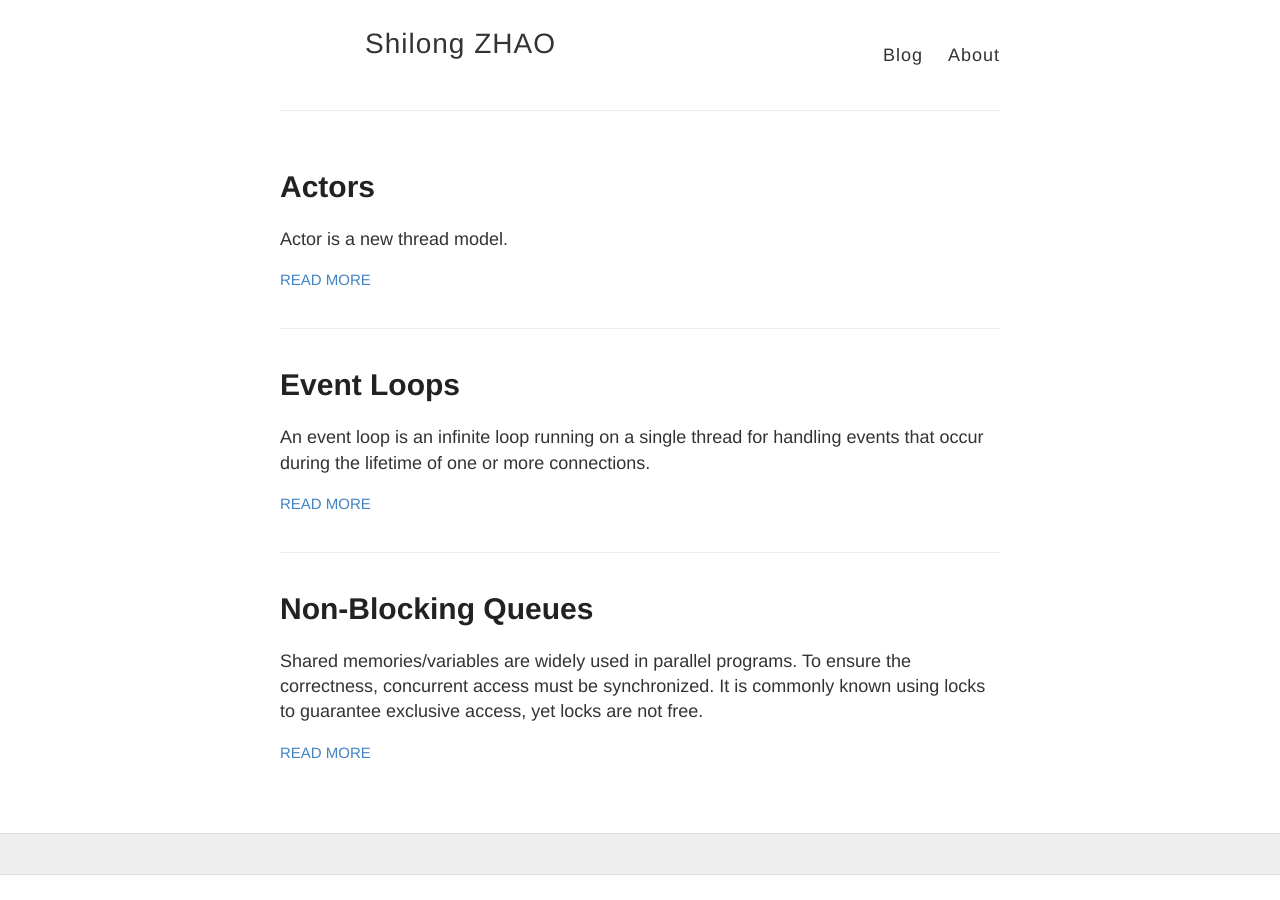
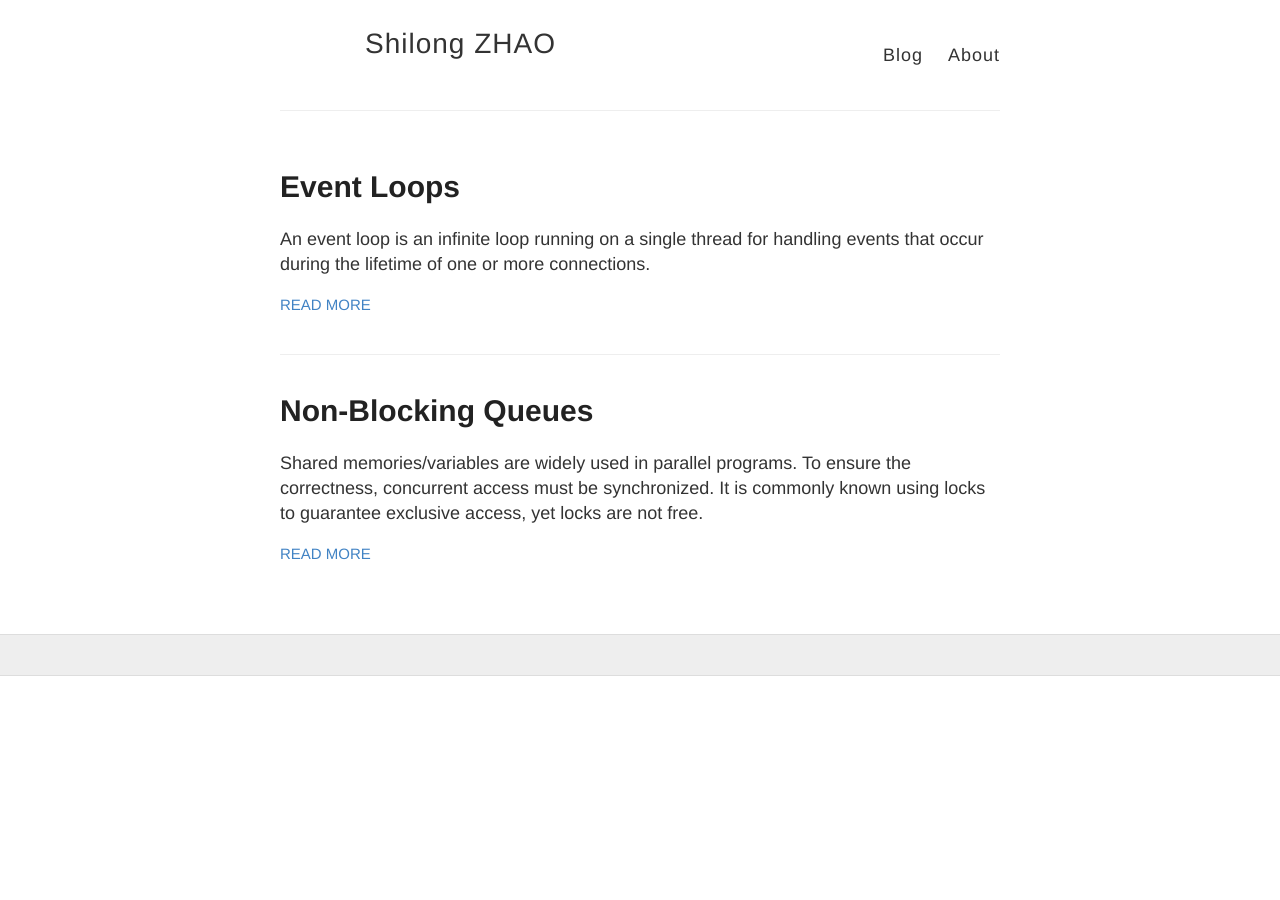
Before and after one commit to SHiL0NG/shil0ng.github.io, a Jekyll site: the page built from index.html, in a window 1280 px wide. Built offline with Jekyll 4.4.1, drawn with Linux system fonts in a browser that asks for light colours.

```diff
--- a/_posts/2020-09-14-actors.md
+++ /dev/null
@@ -1,8 +0,0 @@
----
-title: Actors
-cover-image: hipster.jpg
----
-
-Actor is a new thread model.
-
-<!--more-->
```
Also changed, not shown: about.md (+1 -1 lines).
